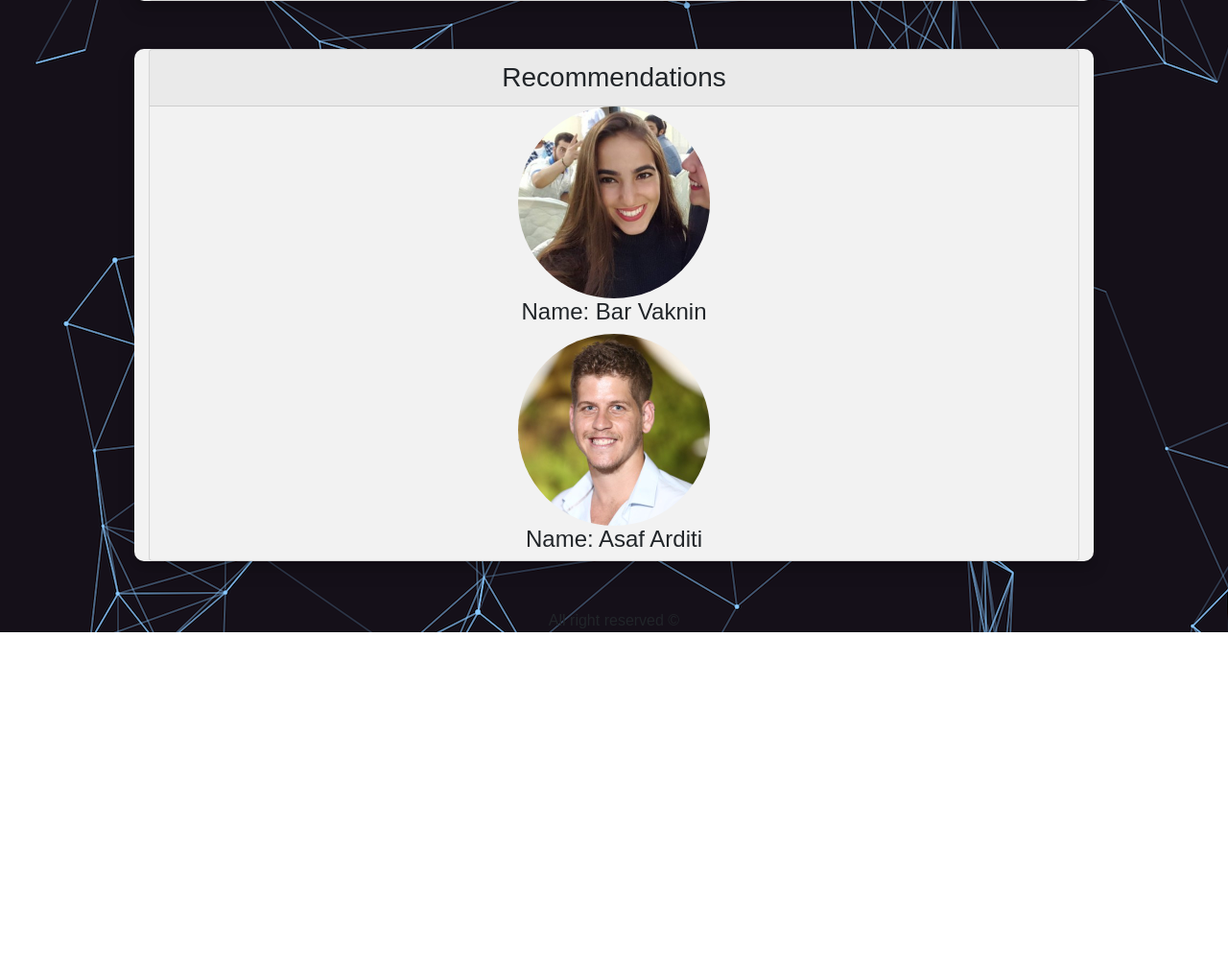
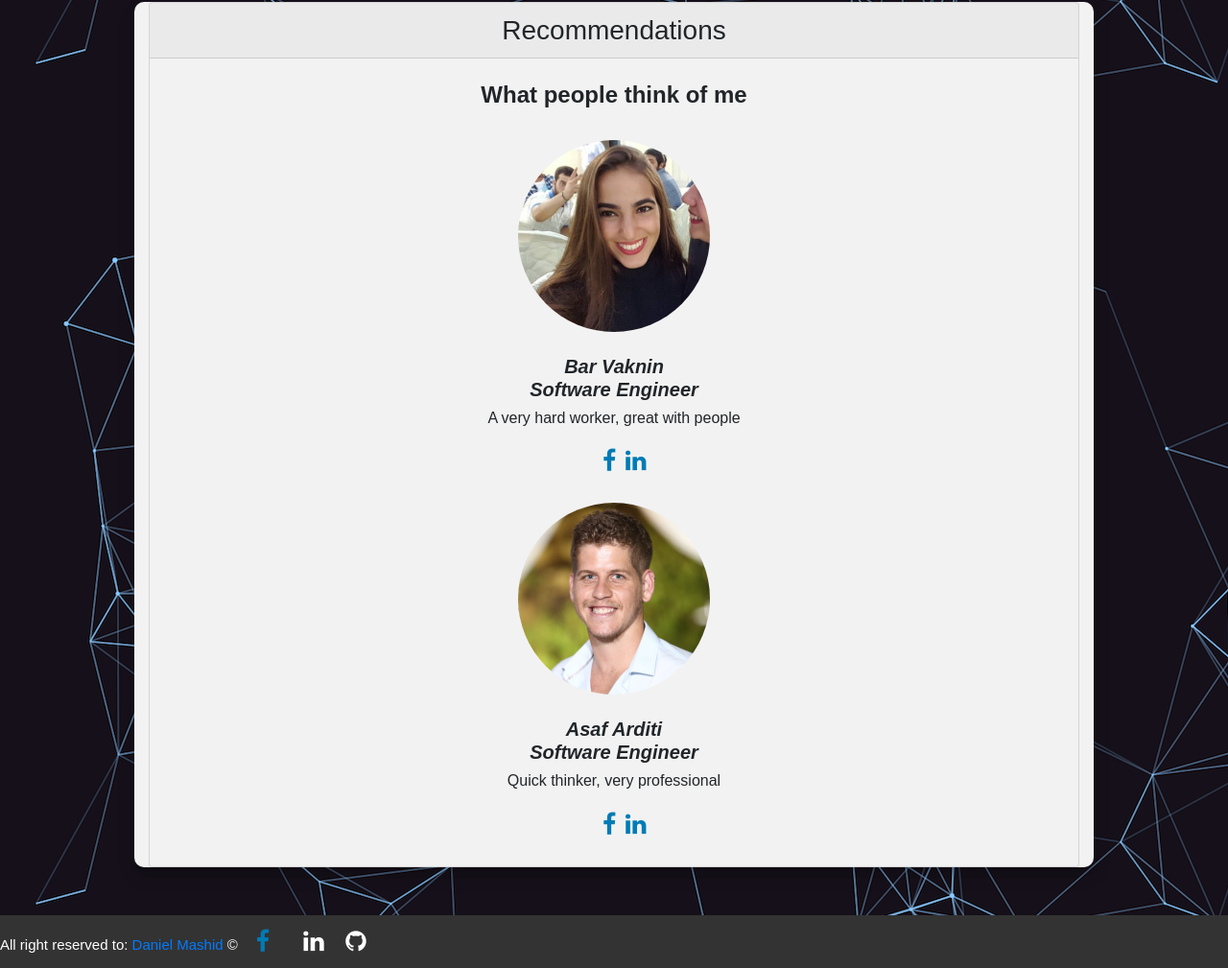
Before and after one commit to DanielMashid/web_exercise1, a plain HTML site: page index.html in a window 1280 px wide. Shown: the part 2418-3427 px from the top of the page at 96% size. Before the commit the page ends 3077 px from the top, so only its background shows below. Drawn offline with nearby package versions, Linux system fonts and the light colour scheme.

Commit message:
updated footer

```diff
--- a/index.html
+++ b/index.html
@@ -146,25 +146,50 @@
     <div class="container" id="Recommendations">
         <div class="card">
             <h3 class="card-header">Recommendations</h3>
-            <h4>
-                <td><img src="picture/profile-Bar.jfif" alt="Trulli" ></td>
+            <br>
+            <h4>What people think of me</h4>
+            <br>
+            <div>
+                <img src="picture/profile-Bar.jfif" alt="Trulli" >
+             <h5>
                 <br>
-                Name: Bar Vaknin
-            </h4>
-            <h4>
-                <td><img src="picture/profile-Asaf.jfif" alt="Trulli" ></td>
+                Bar Vaknin
+                 <br>
+                 Software Engineer
+                 <br>
+             </h5>
+                <h6>
+                    A very hard worker, great with people
+                </h6>
+                <p><a href="https://www.facebook.com/barvn" class="fa fa-facebook"></a><a href="https://www.linkedin.com/in/bar-vaknin-8685b4175/" class="fa fa-linkedin"></a></p>
+            </div>
+            <div>
+                <img src="picture/profile-Asaf.jfif" alt="Trulli" >
+            <h5>
                 <br>
-                Name: Asaf Arditi
-            </h4>
+                Asaf Arditi
+                <br>
+                Software Engineer
+                <br>
+            </h5>
+                <h6>
+                Quick thinker, very professional
+                </h6>
+                <p><a href="https://www.facebook.com/asaf.arditi" class="fa fa-facebook"></a><a href="https://www.linkedin.com/in/asaf-arditi/" class="fa fa-linkedin"></a></p>
+            </div>
+
 
         </div>
     </div>
 
     <script src="script.js"></script>
 </div>
-<footer>
-    All right reserved &#169;
-</footer>
+<div class="footer">
+    <span class="footer-left">
+       All right reserved to: <a href="https://github.com/DanielMashid">Daniel Mashid</a> &#169;
+    </span>
+    <span class="footer-right"> <a href="https://www.facebook.com/daniel.mashid" class="fa fa-facebook"></a> <a href="https://www.linkedin.com/in/daniel-mashid-8b04641b4/" class="fa fa-linkedin"></a><a href="#" class="fa fa-github"></a></span>
+</div>
 </body>
 </html>
 </DOCTYPE>
--- a/style.css
+++ b/style.css
@@ -13,7 +13,7 @@ body {
   align-items: center;
   justify-content: center;
   height: 100vh;
-  margin-top: 1000px;
+  margin-top: 1150px;
 }
 /* Main content */
 .content {
@@ -107,3 +107,76 @@ iframe {
     float: right;
     height: 25%;
 }
+
+#Recommendations .fa {
+    padding: 10px;
+    font-size: 25px;
+    width: 10px;
+    text-align: center;
+    text-decoration: none;
+    margin: 5px 2px;
+    color: #007bb5;
+}
+
+.fa:hover {
+    opacity: 0.7;
+}
+.fa-facebook {
+
+    color: #007bb5;
+    color: #007bb5;
+}
+
+.footer .fa-linkedin {
+    background: #333;
+    color: white;
+
+}
+.fa-github{
+    /*backgrounnd-color: black;*/
+    color: white;
+    font-size: 90px;
+    width: 65px;
+    aria-hidden:"true";
+
+
+}
+
+#Recommendations h5{
+    font-weight: bold;
+    font-style: italic;
+}
+#Recommendations h4{
+    font-weight: bold;
+}
+
+.footer {
+    position: relative;
+    left: 0;
+    bottom: 0;
+    width: 100%;
+    background-color: #333;
+}
+
+
+.footer .fa {
+    padding: 10px;
+    font-size: 25px;
+    width: 40px;
+    text-align: center;
+    text-decoration: none;
+    margin: 5px 2px;
+}
+
+
+.footer .footer-left{
+    font-size: 15px;
+    left: 0px;
+    color: white;
+    /*background-color: #8f949f;*/
+}
+.footer .footer-right{
+    font-size: 30px;
+    right:50px;
+    /*background-color: #8f949f;*/
+}
```
